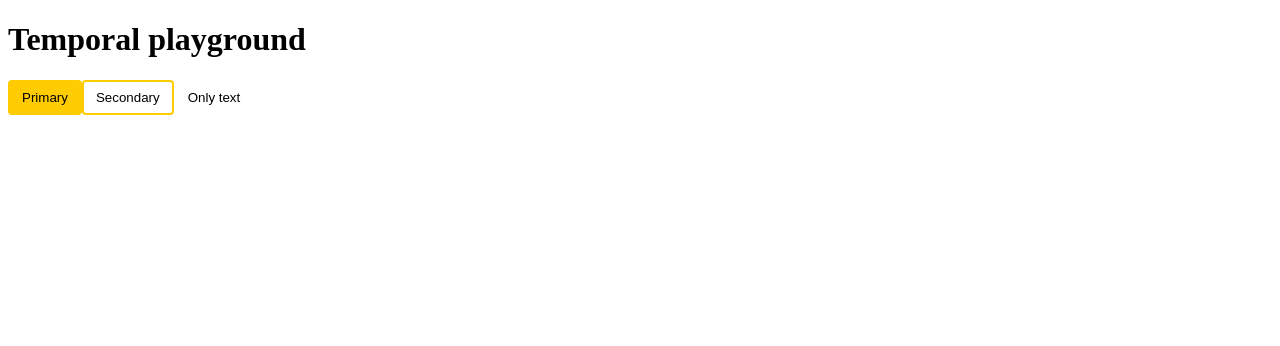
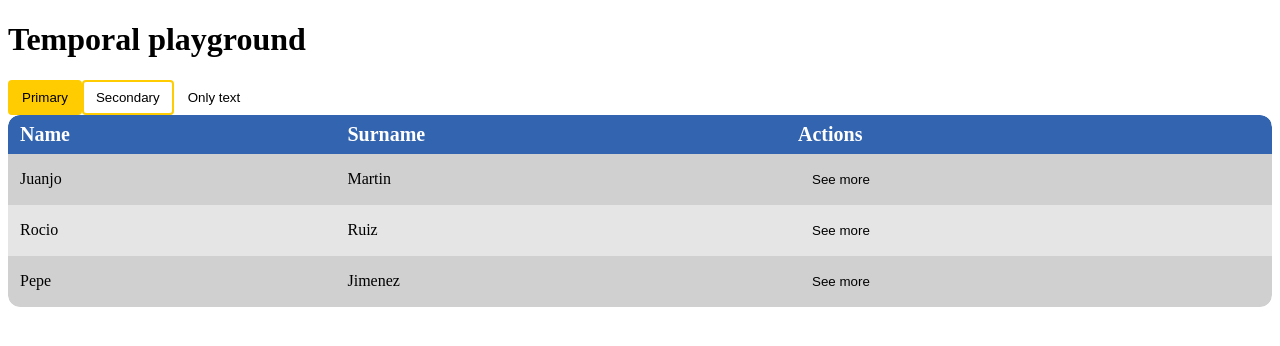
Before and after one commit to juanjomartin95/juanjomartin95-lib, a React (Vite) app: page / in a window 1280 px wide. Shown: the top 346 px of the page. Built offline with nearby package versions, Linux system fonts and the light colour scheme; the HTML template or start-up script is replaced by a standard one.

Commit message:
feat(table): add table component

```diff
--- a/src/App.tsx
+++ b/src/App.tsx
@@ -1,15 +1,58 @@
 import './App.scss'
 import Button from '@/components/button/Button.tsx'
+import Table from '@/components/table/Table.tsx'
+import { ColumnDefs, ColumnType } from '@/components/table/models.ts'
 
 function App() {
+  const columns: ColumnDefs = [
+    {
+      field: 'name',
+      headerName: 'Name',
+    },
+    {
+      field: 'surname',
+      headerName: 'Surname',
+    },
+    {
+      field: 'actions',
+      headerName: 'Actions',
+      type: ColumnType.ACTIONS,
+      actions: [
+        {
+          key: 'seemore',
+          label: 'See more',
+          variant: 'text',
+          action: rowData => {
+            alert(rowData.name)
+          },
+        },
+      ],
+    },
+  ]
+
+  const data = [
+    { name: 'Juanjo', surname: 'Martin' },
+    { name: 'Rocio', surname: 'Ruiz' },
+    { name: 'Pepe', surname: 'Jimenez' },
+  ]
+
   return (
     <main>
-      <h1>Temporal playground</h1>
-      <Button onClick={() => {
-        console.log('Primary button')
-      }}>Primary</Button>
-      <Button variant="secondary">Secondary</Button>
-      <Button variant="text">Only text</Button>
+      <div className="buttons">
+        <h1>Temporal playground</h1>
+        <Button
+          onClick={() => {
+            console.log('Primary button')
+          }}
+        >
+          Primary
+        </Button>
+        <Button variant="secondary">Secondary</Button>
+        <Button variant="text">Only text</Button>
+      </div>
+      <div className="table">
+        <Table columns={columns} data={data} />
+      </div>
     </main>
   )
 }
--- /dev/null
+++ b/src/components/table/Table.scss
@@ -0,0 +1,35 @@
+.table {
+  width: 100%;
+  border-collapse: collapse;
+  border-radius: 12px;
+  overflow: hidden;
+
+  th, td {
+    padding: 8px 12px;
+  }
+
+  thead {
+    background: $blue;
+    color: white;
+    tr {
+      th {
+        text-align: left;
+        font-size: 20px;
+      }
+    }
+  }
+
+  tbody {
+    tr {
+      &:nth-child(even) {
+        background: $grey_1;
+      }
+      &:nth-child(odd) {
+        background: $grey_2;
+      }
+      td {
+        font-size: 16px;
+      }
+    }
+  }
+}
--- /dev/null
+++ b/src/components/table/Table.tsx
@@ -0,0 +1,57 @@
+import Button from '@/components/button/Button.tsx'
+import '@/components/table/Table.scss'
+import { Column, ColumnType, TableProps } from '@/components/table/models.ts'
+
+function Table<T>({ columns, data }: TableProps<T>) {
+  const getDataFromField = (field: Column['field'], data: T): string => {
+    const keys: string[] = field.split('.')
+    let temp = data
+    // eslint-disable-next-line @typescript-eslint/ban-ts-comment
+    // @ts-ignore
+    keys.forEach(key => (temp = temp[key]))
+    return temp as string
+  }
+
+  return (
+    <table className="table">
+      <thead>
+        <tr>
+          {columns.map(({ field, headerName }) => (
+            <th key={field}>
+              <span>{headerName}</span>
+            </th>
+          ))}
+        </tr>
+      </thead>
+      <tbody>
+        {data.map((el, index) => {
+          return (
+            <tr key={index}>
+              {columns.map(({ field, type, actions, className }) => {
+                const value = getDataFromField(field, el)
+                if (type === ColumnType.ACTIONS) {
+                  return (
+                    <td key={field} className={className}>
+                      {actions?.map(({ label, variant, action, key }) => (
+                        <Button key={key} variant={variant} onClick={() => action(el)}>
+                          {label}
+                        </Button>
+                      ))}
+                    </td>
+                  )
+                } else
+                  return (
+                    <td key={field} className={className}>
+                      <span>{value}</span>
+                    </td>
+                  )
+              })}
+            </tr>
+          )
+        })}
+      </tbody>
+    </table>
+  )
+}
+
+export default Table
--- /dev/null
+++ b/src/components/table/models.ts
@@ -0,0 +1,27 @@
+import Button from '@/components/button/Button.tsx'
+
+export enum ColumnType {
+  ACTIONS = 'actions',
+}
+
+interface Action {
+  key: string
+  label: string
+  action: (rowElement: any) => void
+  variant?: Button['variant']
+}
+
+export interface Column {
+  field: string
+  headerName: string
+  type?: ColumnType
+  actions?: Action[]
+  className?: string
+}
+
+export type ColumnDefs = Column[]
+
+export interface TableProps<T> {
+  columns: ColumnDefs
+  data: T[]
+}
```
